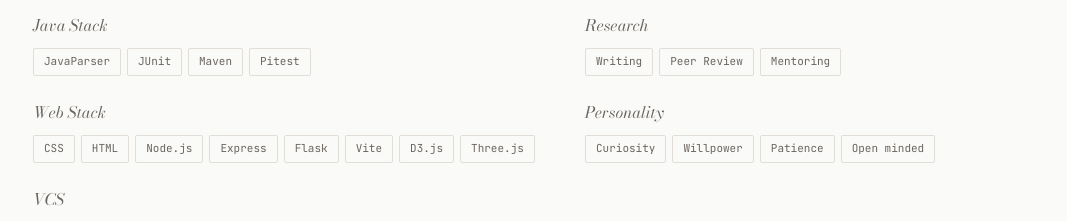
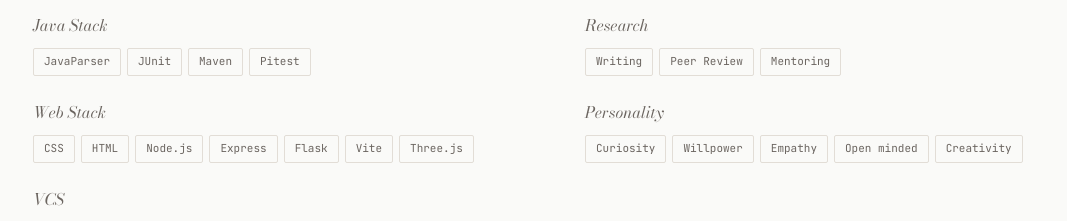
Before and after one commit to darthdaver/portfolio, a Next.js app: page / in a window 1280 px wide. Shown: the part 1980-2201 px from the top of the page, without its empty margins (111-1178 px from the left). Built offline with nearby package versions, Linux system fonts and the light colour scheme.

Commit message:
[Contact, Skills and CV]
Updated skills, contact quote, and cv

```diff
--- a/src/components/sections/Contact.tsx
+++ b/src/components/sections/Contact.tsx
@@ -31,7 +31,6 @@
         <div>
           <p className={styles.tagline}>
             Open to new opportunities.<br />
-            Let&apos;s build something together.
           </p>
           <a href="mailto:molinelli.dav@gmail.com" className={styles.email}>
             molinelli.dav@gmail.com
--- a/src/components/sections/Skills.tsx
+++ b/src/components/sections/Skills.tsx
@@ -12,7 +12,7 @@
     tags: ["JavaParser", "JUnit", "Maven", "Pitest"]
   },
   { label: "Web Stack",
-    tags: ["CSS", "HTML", "Node.js", "Express", "Flask", "Vite", "D3.js", "Three.js"]
+    tags: ["CSS", "HTML", "Node.js", "Express", "Flask", "Vite", "Three.js"]
   },
   { label: "VCS",
     tags: ["Git", "GitHub"]
@@ -30,7 +30,7 @@
     tags: ["Writing", "Peer Review", "Mentoring"]
   },
   { label: "Personality",
-    tags: ["Curiosity", "Willpower", "Patience", "Open minded"]
+    tags: ["Curiosity", "Willpower", "Empathy", "Open minded", "Creativity"]
   }
 ];
 
```
Also changed, not shown: 1 other file (tests, documents, lock files or other folders).
